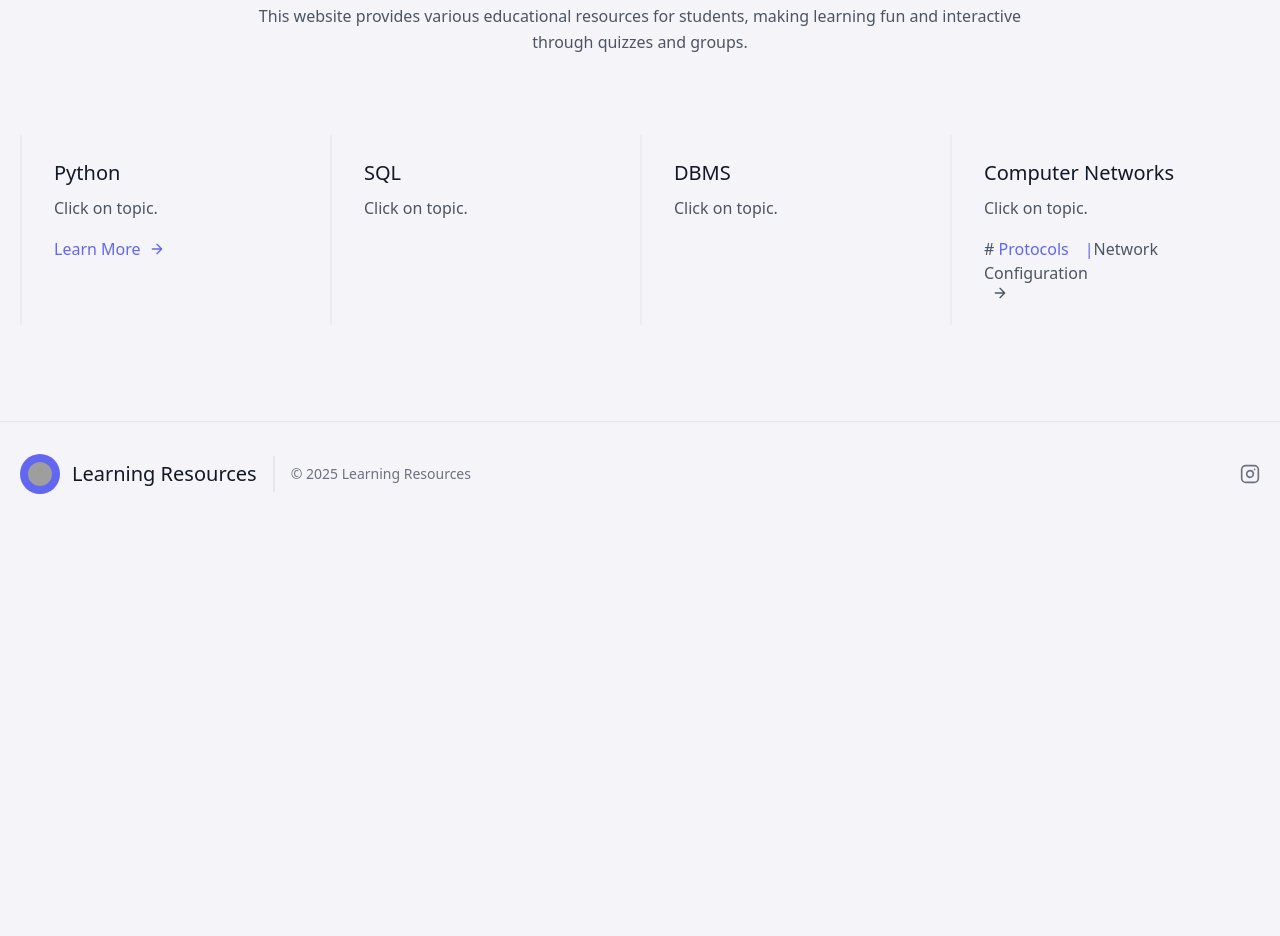
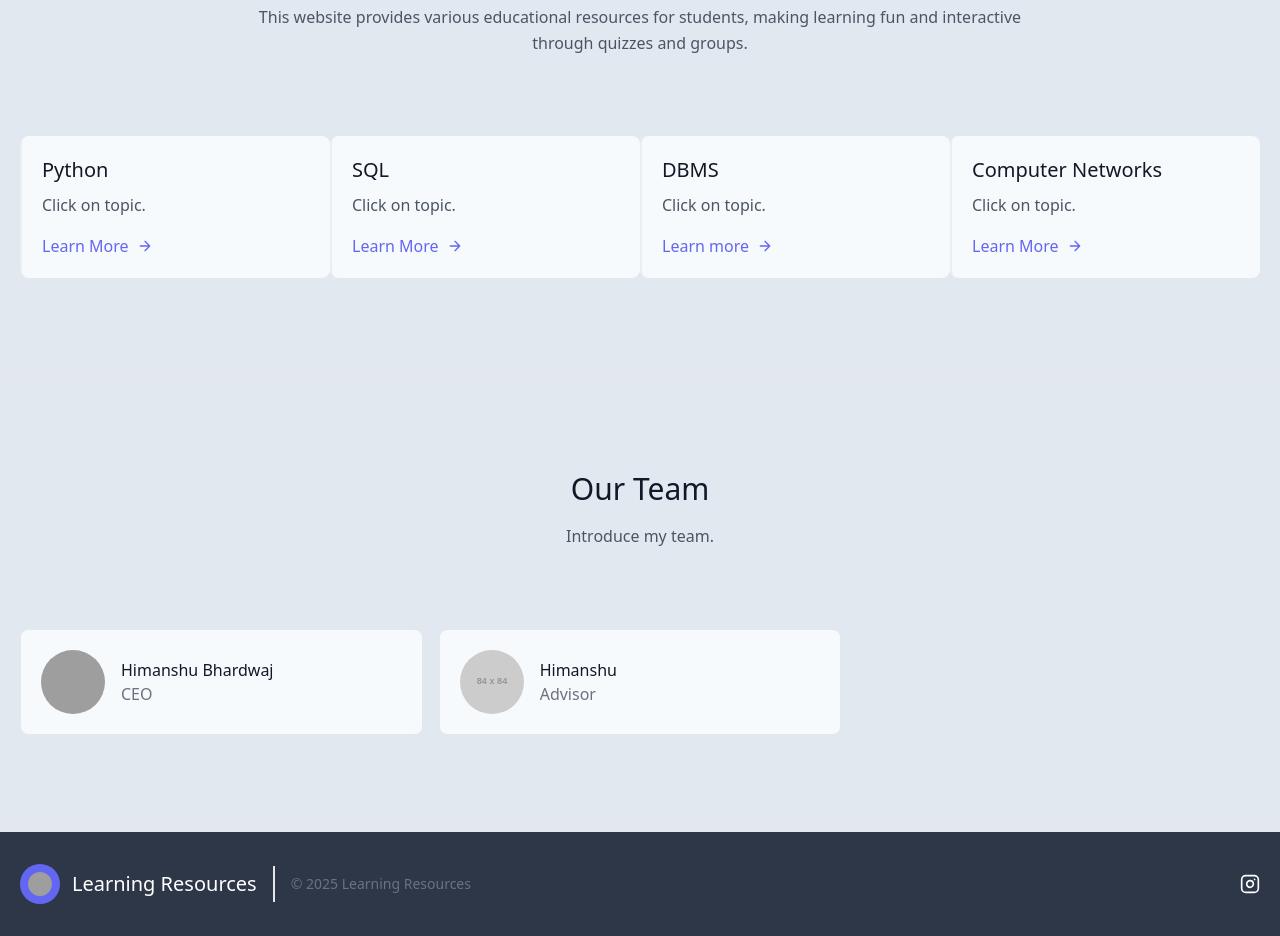
Before and after one commit to himanshu-coderrrr/himanshu, a plain HTML site: page index.html in a window 1280 px wide. Shown: the part 738-1674 px from the top of the page. Before the commit the page ends 1264 px from the top, so only its background shows below. Drawn offline with nearby package versions, Linux system fonts and the light colour scheme; grey boxes are pictures that could not be loaded; placeholder pictures from the web are drawn by us.

Commit message:
website update functions
wait...

```diff
--- a/index.html
+++ b/index.html
@@ -9,14 +9,14 @@
     <style>
         /* Page Background Color */
         body {
-            background-color: #f4f4f9;
+            background-color: #e2e8f0; /* Lighter background color */
         }
 
         /* Custom Heading Style */
         .custom-heading {
             font-family: 'Arial', sans-serif;
             color: #2d3748;
-            font-weight: bold; /* Making the heading bold */
+            font-weight: bold;
             text-shadow: 1px 1px 5px rgba(0, 0, 0, 0.1);
         }
 
@@ -32,11 +32,40 @@
         .custom-btn:hover {
             background-color: #434190;
         }
+
+        /* Section Background Color */
+        .section-bg {
+            background-color: #f7fafc; /* Slightly darker color for content sections */
+            padding: 20px;
+            border-radius: 8px;
+        }
+
+        /* Darker footer background */
+        footer {
+            background-color: #2d3748;
+            color: white;
+        }
+
+        /* Footer Icon color */
+        footer .ml-3 {
+            color: white;
+        }
+
+        .footer-link {
+            color: white;
+            transition: color 0.3s ease;
+        }
+
+        .footer-link:hover {
+            color: #4c51bf;
+        }
     </style>
 </head>
 
 <body>
+
     <!-- Header Section -->
+
     <header class="text-gray-600 body-font">
         <div class="container mx-auto flex flex-wrap p-5 flex-col md:flex-row items-center">
             <a class="flex title-font font-medium items-center text-gray-900 mb-4 md:mb-0">
@@ -57,6 +86,9 @@
             </button>
         </div>
     </header>
+
+
+    <hr>
 
     <!-- Content Section -->
     <section class="text-gray-600 body-font">
@@ -87,7 +119,7 @@
                 <p class="lg:w-2/3 mx-auto leading-relaxed text-base">This website provides various educational resources for students, making learning fun and interactive through quizzes and groups.</p>
             </div>
             <div class="flex flex-wrap">
-                <div class="xl:w-1/4 lg:w-1/2 md:w-full px-8 py-6 border-l-2 border-gray-200 border-opacity-60">
+                <div class="xl:w-1/4 lg:w-1/2 md:w-full px-8 py-6 border-l-2 border-gray-200 border-opacity-60 section-bg">
                     <h2 class="text-lg sm:text-xl text-gray-900 font-medium title-font mb-2">Python</h2>
                     <p class="leading-relaxed text-base mb-4">Click on topic.</p>
                     <a class="text-indigo-500 inline-flex items-center" href="https://drive.google.com/uc?export=download&id=1cua4a-FAm08c3STbtw_Yb-2S53vZiIBN" download>Learn More
@@ -96,30 +128,28 @@
                         </svg>
                     </a>
                 </div>
-                <div class="xl:w-1/4 lg:w-1/2 md:w-full px-8 py-6 border-l-2 border-gray-200 border-opacity-60">
+                <div class="xl:w-1/4 lg:w-1/2 md:w-full px-8 py-6 border-l-2 border-gray-200 border-opacity-60 section-bg">
                     <h2 class="text-lg sm:text-xl text-gray-900 font-medium title-font mb-2">SQL</h2>
                     <p class="leading-relaxed text-base mb-4">Click on topic.</p>
-                    <a class="text-indigo-500 inline-flex items-center"Learn More
+                    <a class="text-indigo-500 inline-flex items-center" href="#">Learn More
                         <svg fill="none" stroke="currentColor" stroke-linecap="round" stroke-linejoin="round" stroke-width="2" class="w-4 h-4 ml-2" viewBox="0 0 24 24">
                             <path d="M5 12h14M12 5l7 7-7 7"></path>
                         </svg>
                     </a>
                 </div>
-                <div class="xl:w-1/4 lg:w-1/2 md:w-full px-8 py-6 border-l-2 border-gray-200 border-opacity-60">
+                <div class="xl:w-1/4 lg:w-1/2 md:w-full px-8 py-6 border-l-2 border-gray-200 border-opacity-60 section-bg">
                     <h2 class="text-lg sm:text-xl text-gray-900 font-medium title-font mb-2">DBMS</h2>
                     <p class="leading-relaxed text-base mb-4">Click on topic.</p>
-                    <a class="text-indigo-500 inline-flex items-center" Learn more
+                    <a class="text-indigo-500 inline-flex items-center" href="#">Learn more
                         <svg fill="none" stroke="currentColor" stroke-linecap="round" stroke-linejoin="round" stroke-width="2" class="w-4 h-4 ml-2" viewBox="0 0 24 24">
                             <path d="M5 12h14M12 5l7 7-7 7"></path>
                         </svg>
                     </a>
                 </div>
-                <div class="xl:w-1/4 lg:w-1/2 md:w-full px-8 py-6 border-l-2 border-gray-200 border-opacity-60">
+                <div class="xl:w-1/4 lg:w-1/2 md:w-full px-8 py-6 border-l-2 border-gray-200 border-opacity-60 section-bg">
                     <h2 class="text-lg sm:text-xl text-gray-900 font-medium title-font mb-2">Computer Networks</h2>
                     <p class="leading-relaxed text-base mb-4">Click on topic.</p>
-                   # <a class="text-indigo-500 inline-flex items-center" href="https://drive.google.com/uc?export=download&id=1aMGTX1mKNwNE7IKwZc4AIoInFrlSEMMF" download>Protocols
-                        <span class="ml-4">|</span>
-                        <a href="https://drive.google.com/uc?export=download&id=16V-sCaEu4TL4SbQD_y3g3nJJDegtPk0T" download>Network Configuration</a>
+                    <a class="text-indigo-500 inline-flex items-center" href="#">Learn More
                         <svg fill="none" stroke="currentColor" stroke-linecap="round" stroke-linejoin="round" stroke-width="2" class="w-4 h-4 ml-2" viewBox="0 0 24 24">
                             <path d="M5 12h14M12 5l7 7-7 7"></path>
                         </svg>
@@ -129,6 +159,43 @@
         </div>
     </section>
     <hr>
+
+    <section class="text-gray-600 body-font">
+        <div class="container px-5 py-24 mx-auto">
+            <div class="flex flex-col text-center w-full mb-20">
+                <h1 class="sm:text-3xl text-2xl font-medium title-font mb-4 text-gray-900">Our Team</h1>
+                <p class="lg:w-2/3 mx-auto leading-relaxed text-base">Introduce my team.</p>
+            </div>
+            <div class="flex flex-wrap -m-2">
+                <!-- Himanshu Bhardwaj -->
+                <div class="p-2 lg:w-1/3 md:w-1/2 w-full">
+                    <div class="h-full flex items-center border-gray-200 border p-4 rounded-lg section-bg">
+                        <img alt="team" class="w-16 h-16 bg-gray-100 object-cover object-center flex-shrink-0 rounded-full mr-4" src="https://drive.google.com/file/d/1BEtQ3iOubuPWUUvro0feD86rlkffjjdF/view?usp=sharing/80x80">
+                        <div class="flex-grow">
+                            <h2 class="text-gray-900 title-font font-medium">Himanshu Bhardwaj</h2>
+                            <p class="text-gray-500">CEO</p>
+                        </div>
+                    </div>
+                </div>
+                <!-- Himanshu -->
+                <div class="p-2 lg:w-1/3 md:w-1/2 w-full">
+                    <div class="h-full flex items-center border-gray-200 border p-4 rounded-lg section-bg">
+                        <img alt="team" class="w-16 h-16 bg-gray-100 object-cover object-center flex-shrink-0 rounded-full mr-4" src="https://dummyimage.com/84x84">
+                        <div class="flex-grow">
+                            <h2 class="text-gray-900 title-font font-medium">Himanshu</h2>
+                            <p class="text-gray-500">Advisor</p>
+                        </div>
+                    </div>
+                </div>
+            </div>
+        </div>
+    </section>
+    <hr>
+
+
+
+
+
     <!-- Footer Section -->
     <footer class="text-gray-600 body-font">
         <div class="container px-5 py-8 mx-auto flex items-center sm:flex-row flex-col">
@@ -136,10 +203,10 @@
                 <img src="https://upload.wikimedia.org/wikipedia/commons/a/a0/Logo_Amazon_Web_Services.png" alt="logo" class="w-10 h-10 text-white p-2 bg-indigo-500 rounded-full">
                 <span class="ml-3 text-xl">Learning Resources</span>
             </a>
-            <p class="text-sm text-gray-500 sm:ml-4 sm:pl-4 sm:border-l-2 sm:border-gray-200 sm:py-2 sm:mt-0 mt-4">© 2025 Learning Resources</p> <!-- Updated year to 2025 -->
+            <p class="text-sm text-gray-500 sm:ml-4 sm:pl-4 sm:border-l-2 sm:border-gray-200 sm:py-2 sm:mt-0 mt-4">© 2025 Learning Resources</p>
             <span class="inline-flex sm:ml-auto sm:mt-0 mt-4 justify-center sm:justify-start">
                 <!-- Instagram Icon -->
-                <a href="https://www.instagram.com/its_anshu.76/" class="ml-3 text-gray-500">
+                <a href="https://www.instagram.com/its_anshu.76/" class="ml-3 text-gray-500 footer-link">
                     <svg fill="none" stroke="currentColor" stroke-linecap="round" stroke-linejoin="round" stroke-width="2" class="w-5 h-5" viewBox="0 0 24 24">
                         <rect width="20" height="20" x="2" y="2" rx="5" ry="5"></rect>
                         <path d="M16 11.37A4 4 0 1112.63 8 4 4 0 0116 11.37zm1.5-4.87h.01"></path>
```
